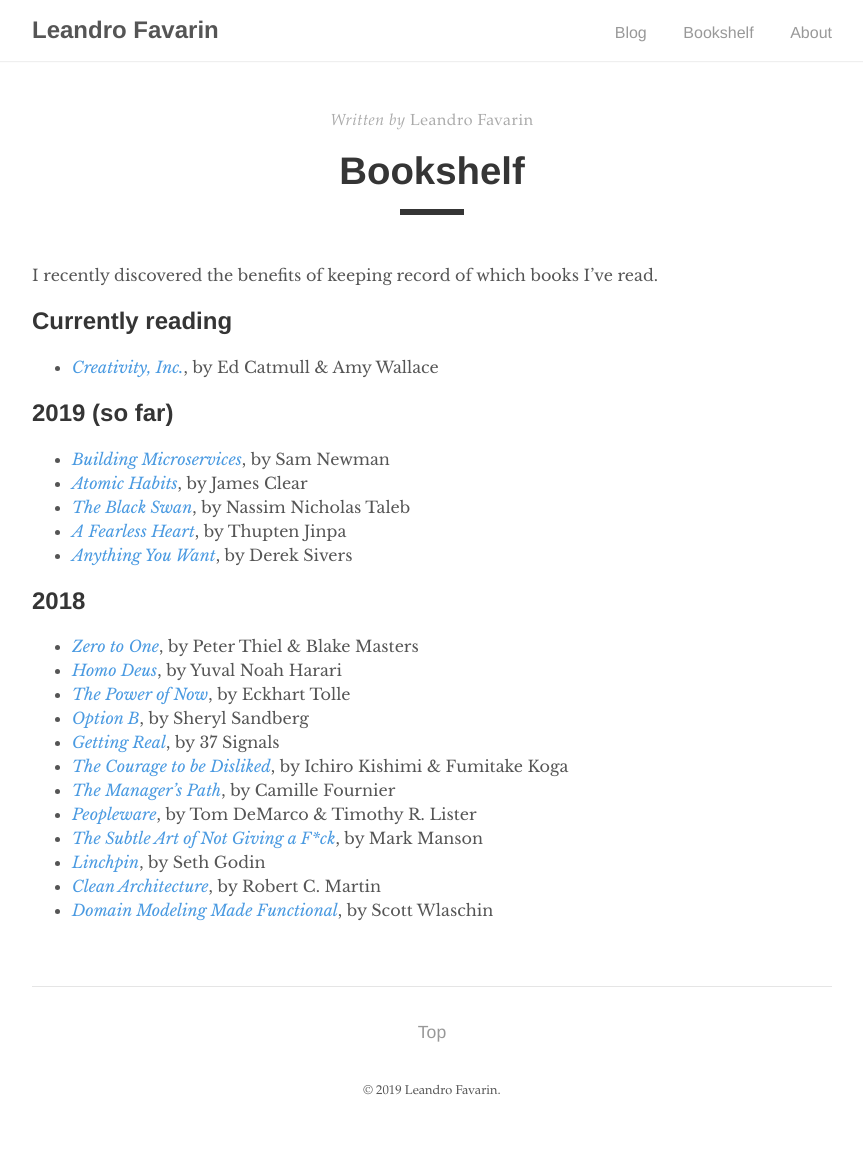
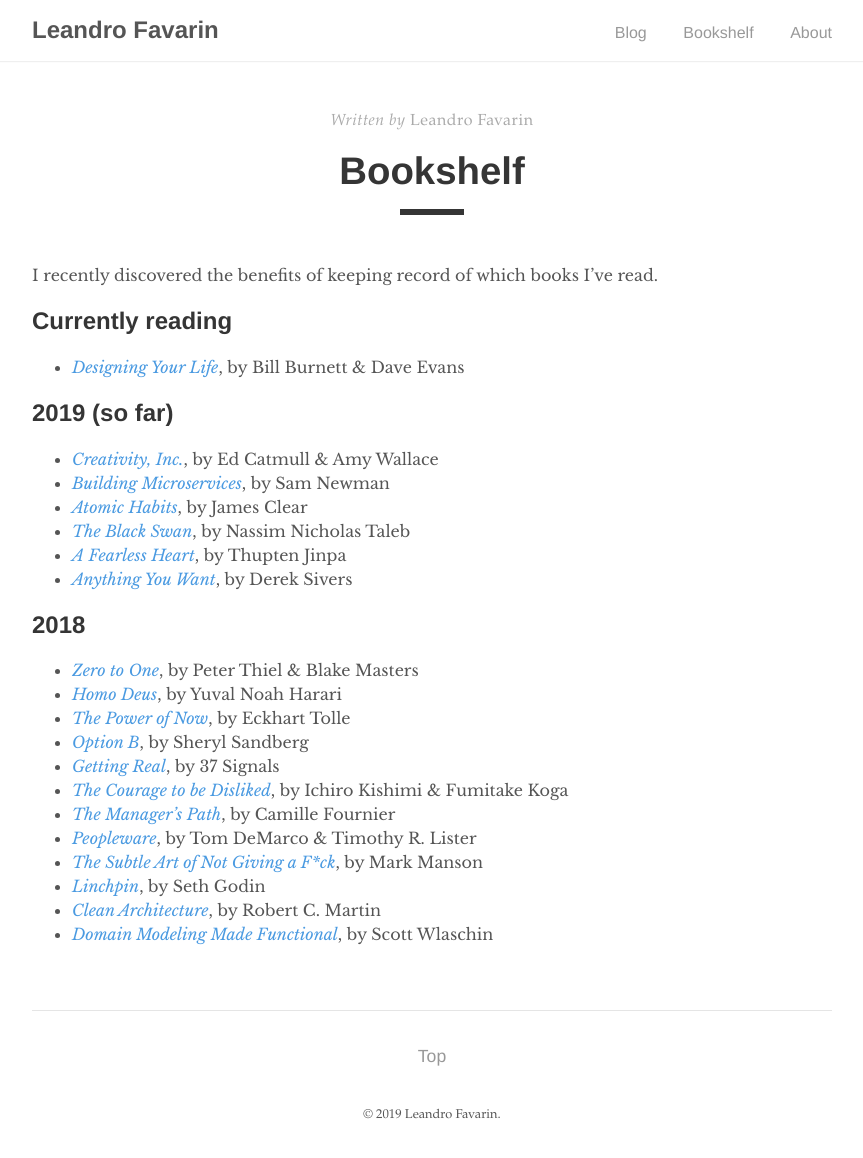
Before and after one commit to leandrofavarin/leandrofavarin.github.io, a Jekyll site: the page built from _pages/bookshelf.md, in a window 1280 px wide. Shown: the whole page, without its empty margins (208-1071 px from the left). Built offline with Jekyll 4.4.1, drawn with Linux system fonts in a browser that asks for light colours; before the commit the page ends 1134 px from its top, so only the background shows below that.

Commit message:
Update Bookshelf

```diff
--- a/_pages/bookshelf.md
+++ b/_pages/bookshelf.md
@@ -8,10 +8,11 @@ I recently discovered the benefits of keeping record of which books I've read.
 
 ## Currently reading
 
-* [_Creativity, Inc._](https://www.goodreads.com/book/show/18077903), by Ed Catmull & Amy Wallace
+* [_Designing Your Life_](https://www.goodreads.com/book/show/26046333), by Bill Burnett & Dave Evans
 
 ## 2019 (so far)
 
+* [_Creativity, Inc._](https://www.goodreads.com/book/show/18077903), by Ed Catmull & Amy Wallace
 * [_Building Microservices_](https://www.goodreads.com/book/show/22512931), by Sam Newman
 * [_Atomic Habits_](https://www.goodreads.com/book/show/40121378), by James Clear
 * [_The Black Swan_](https://www.goodreads.com/book/show/242472), by Nassim Nicholas Taleb
```
